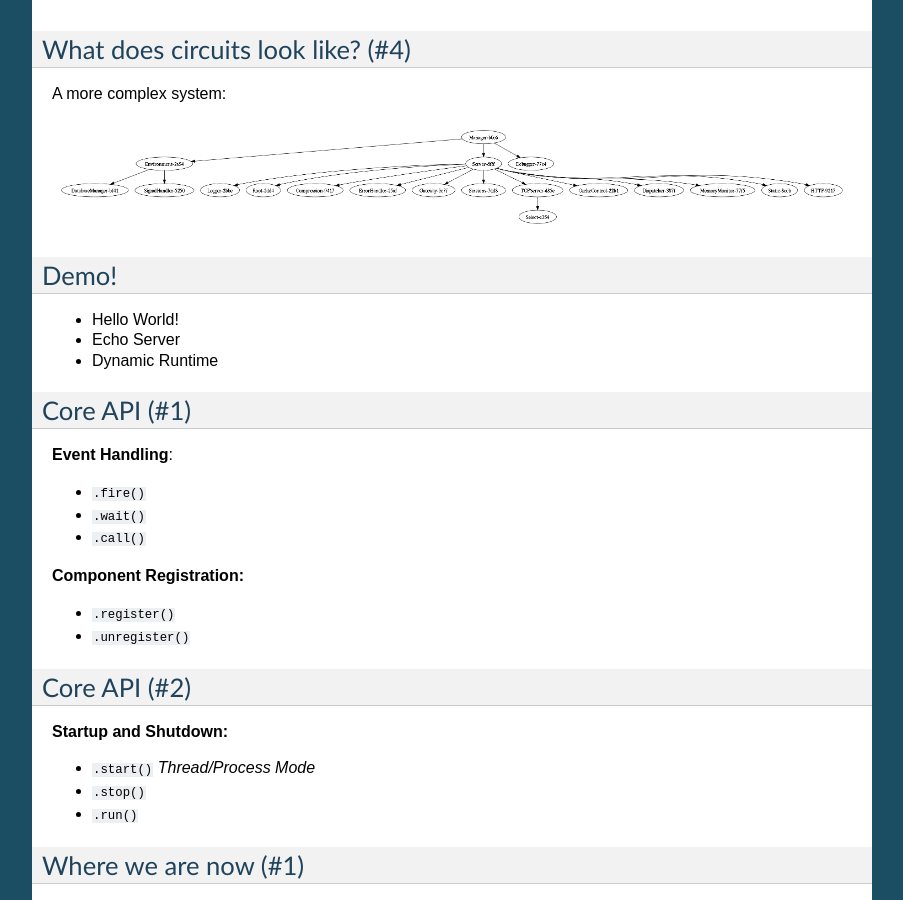
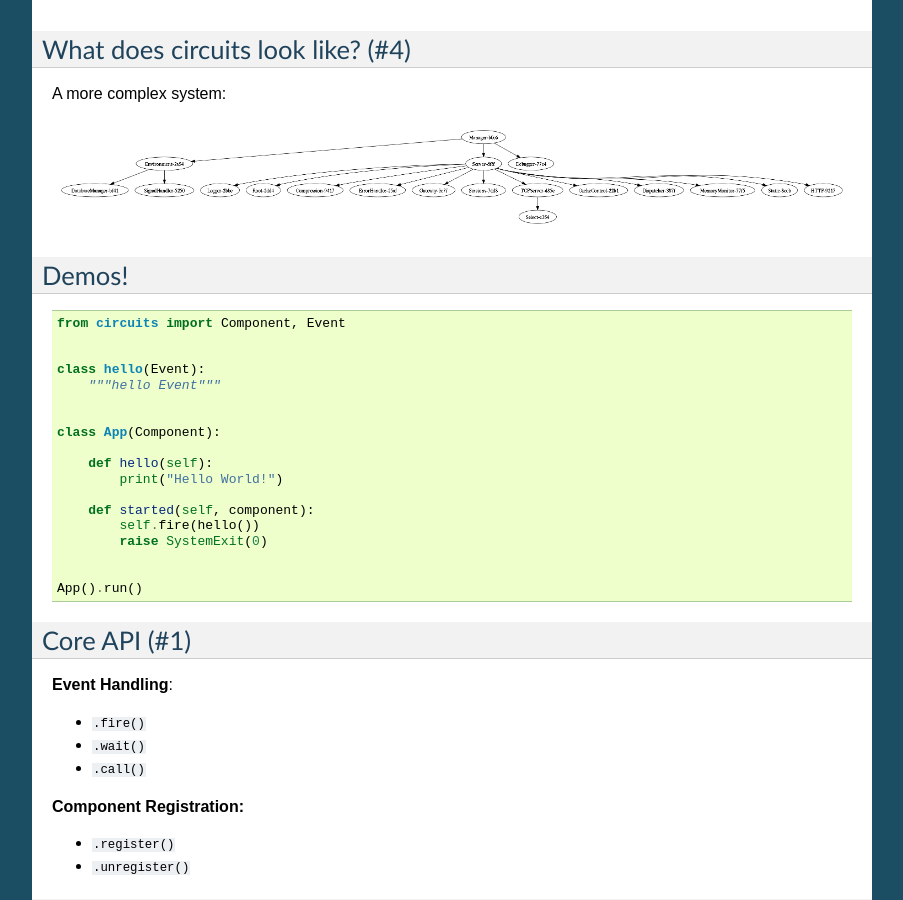
Before and after one commit to circuits/pycon, a Sphinx documentation site: the page built from source/index.rst, in a window 1280 px wide and 900 px high, scrolled down 2839 px. Shown: the whole window, without its empty margins (198-1101 px from the left). Built offline with Sphinx 7.4.7, drawn with Linux system fonts in a browser that asks for light colours; formulas are drawn with MathJax 3.

Commit message:
Updated demo slide

```diff
--- a/source/index.rst
+++ b/source/index.rst
@@ -145,14 +145,29 @@ A more complex system:
 .. figure:: /examples/Manager.png
 
 
-Demo!
-=====
+Demos!
+======
 
-.. rst-class:: build
+.. code-block:: python
 
-* Hello World!
-* Echo Server
-* Dynamic Runtime
+    from circuits import Component, Event
+
+
+    class hello(Event):
+        """hello Event"""
+
+
+    class App(Component):
+
+        def hello(self):
+            print("Hello World!")
+
+        def started(self, component):
+            self.fire(hello())
+            raise SystemExit(0)
+
+
+    App().run()
 
 
 Core API (#1)
```
